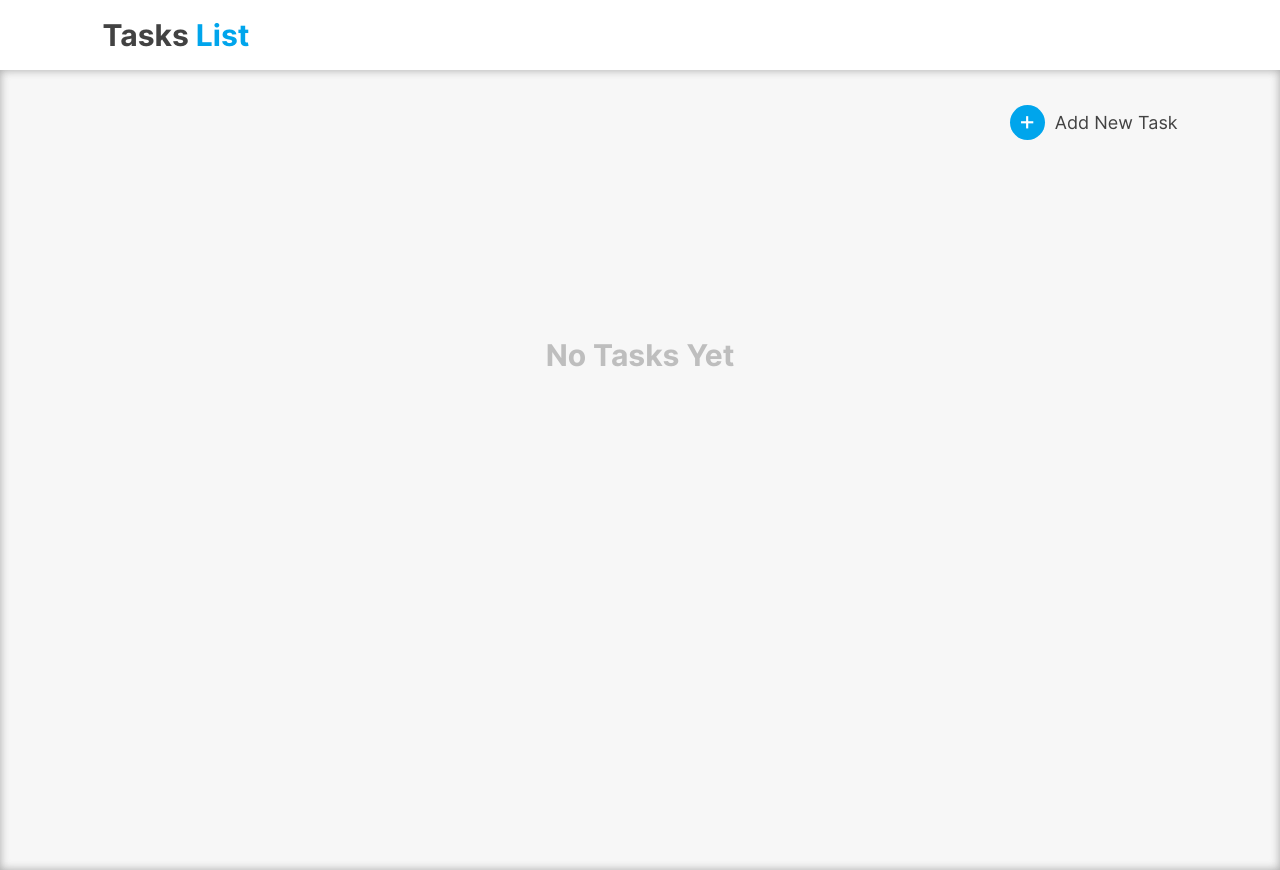
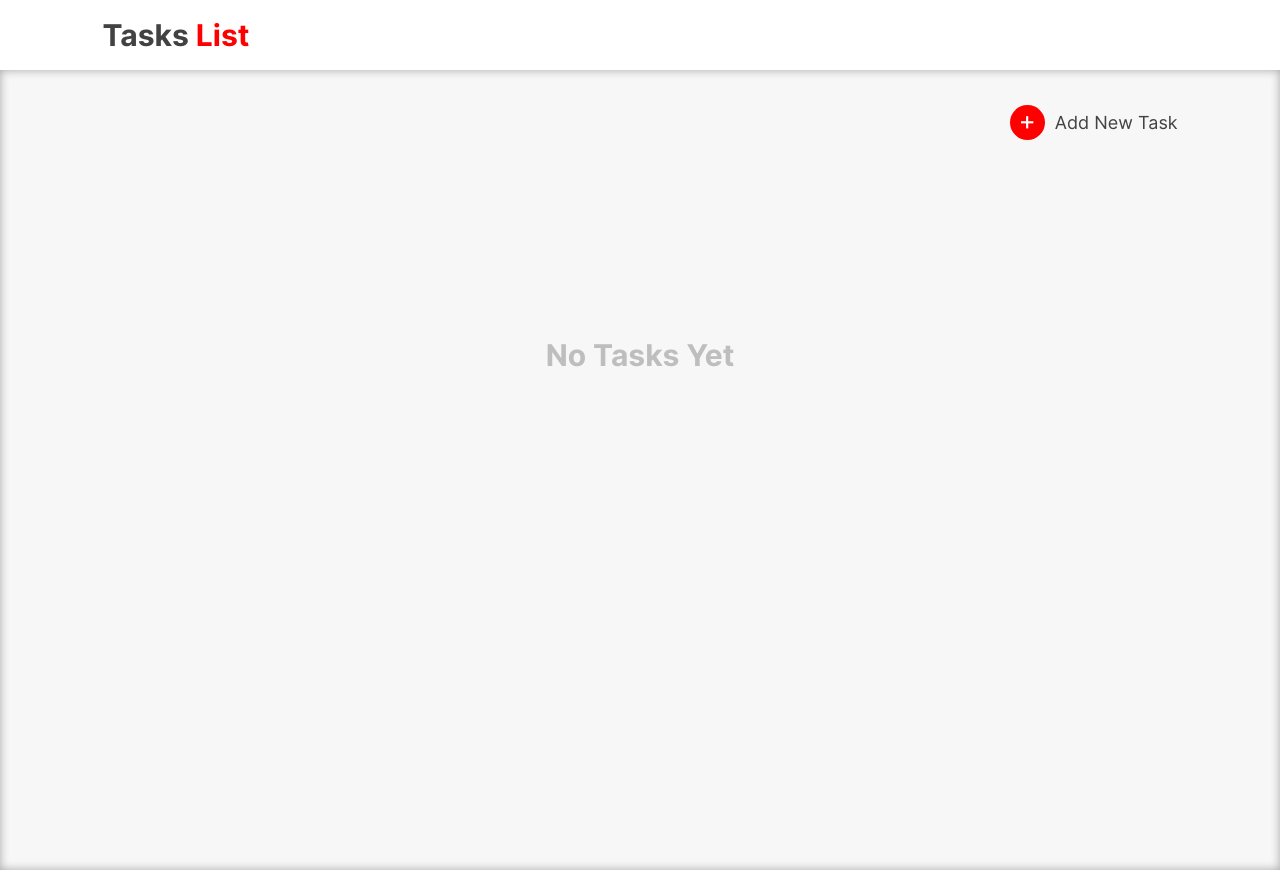
Before and after one commit to mayank2319/PROJECT2, a plain HTML site: page ToDoList/ToDoList/index.html in a window 1280 px wide. Drawn offline with Linux system fonts and the light colour scheme.

Commit message:
Update index.html

```diff
--- a/ToDoList/ToDoList/index.html
+++ b/ToDoList/ToDoList/index.html
@@ -21,7 +21,7 @@
         }
 
         .blue {
-            color: #00A5EC;
+            color: red;
         }
 
         .btn-circle {
@@ -33,7 +33,7 @@
             border-radius: 100%;
             color: white;
             margin-right: 10px;
-            background-color: #00A5EC;
+            background-color: red;
         }
 
         .btn-circle:hover {
```
